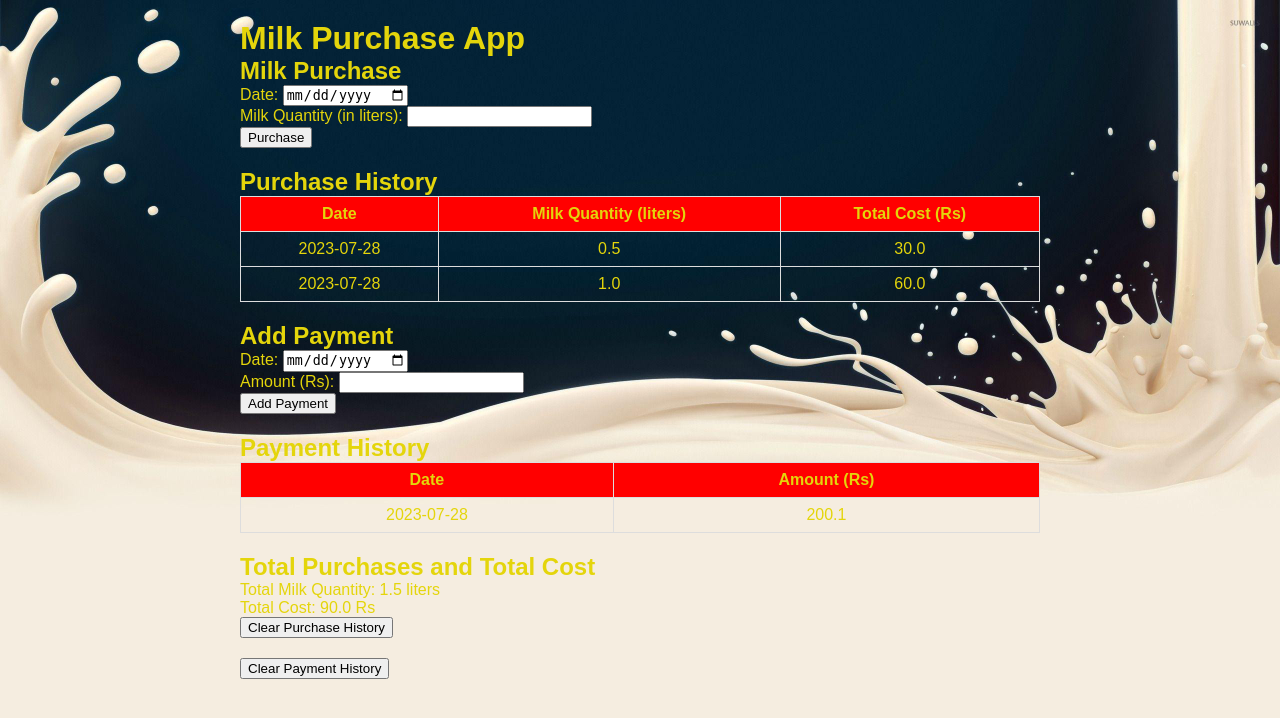
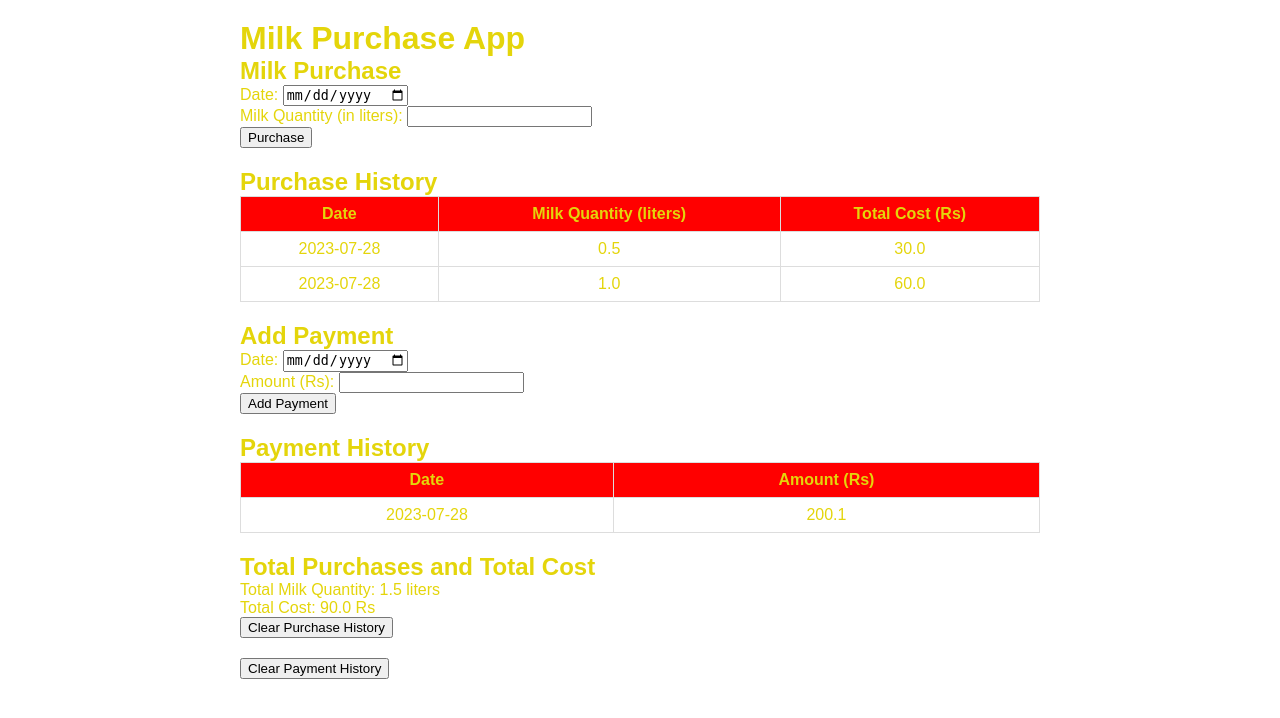
Before and after one commit to saishibu/milkapp, a Flask app: page / in a window 1280 px wide. Shown: the top 718 px of the page. Run offline with Flask 2, Linux system fonts and the light colour scheme; some libraries are stand-ins or nearby versions.

Commit message:
Update style.css

```diff
--- a/static/style.css
+++ b/static/style.css
@@ -9,10 +9,10 @@ html, body, h1, h2, h3, h4, h5, h6, p, ol, ul {
 
   /* Set background image */
   body {
-    background-image: url('/static/background.jpg');
+/*     background-image: url('/static/background.jpg');
     background-size: cover;
     background-repeat: no-repeat;
-    background-attachment: fixed;
+    background-attachment: fixed; */
     font-family: Arial, sans-serif;
   }
 
```
